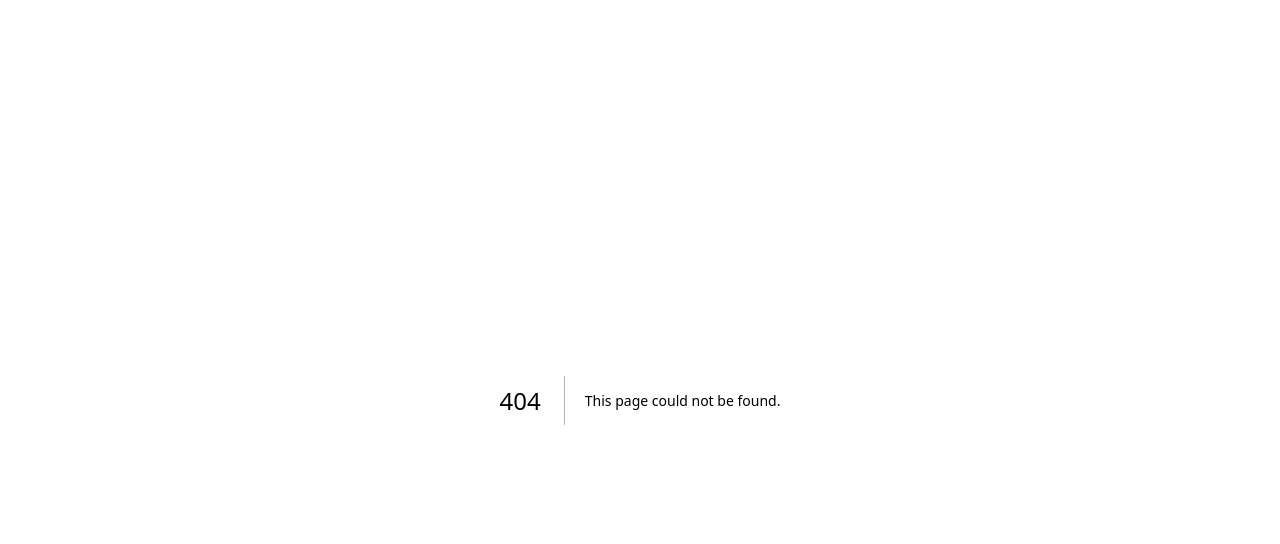
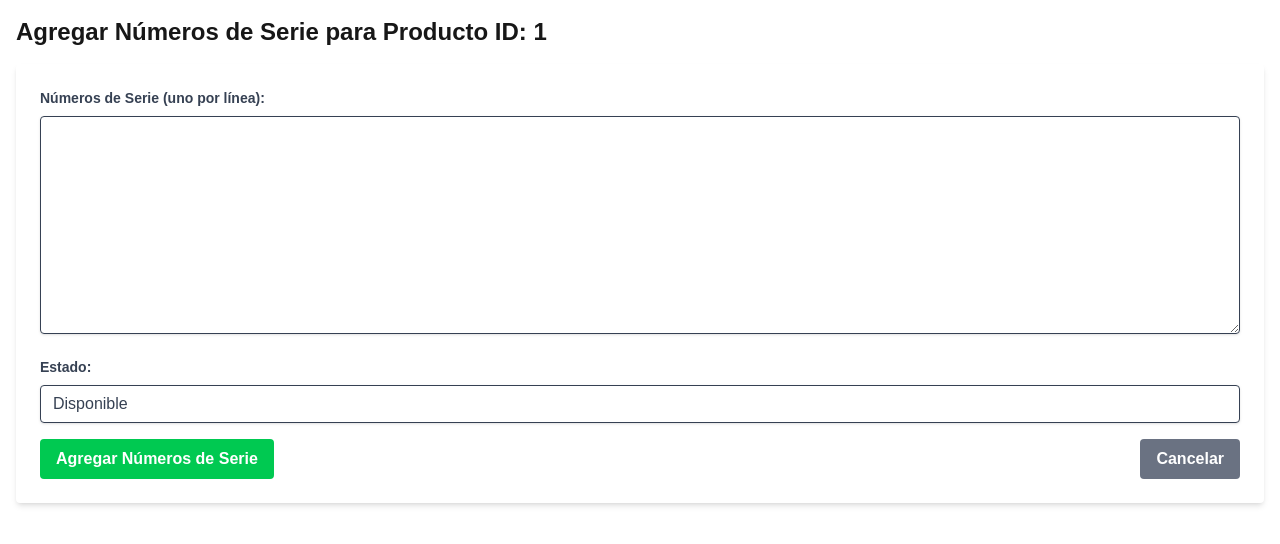
Before and after one commit to EduardoZ35/inventory-att, a Next.js app: page /products/1/add-detail in a window 1280 px wide. Before the commit this address had no page. Shown: the top 544 px of the page. Built offline with nearby package versions, Linux system fonts and the light colour scheme; no server answers.

Commit message:
pagina_productos_detalle

```diff
--- /dev/null
+++ b/src/app/products/[id]/add-detail/page.tsx
@@ -0,0 +1,113 @@
+"use client";
+
+import { useState } from 'react';
+import { supabase } from '@/lib/supabaseClient';
+import { useParams, useRouter } from 'next/navigation';
+
+export default function AddProductDetailPage() {
+  const { id } = useParams();
+  const router = useRouter();
+  const [serialNumbers, setSerialNumbers] = useState('');
+  const [status, setStatus] = useState('available'); // Estado por defecto
+  const [loading, setLoading] = useState(false);
+  const [error, setError] = useState<string | null>(null);
+  const [success, setSuccess] = useState<string | null>(null);
+
+  const handleSubmit = async (e: React.FormEvent) => {
+    e.preventDefault();
+    setLoading(true);
+    setError(null);
+    setSuccess(null);
+
+    if (!id) {
+      setError('ID de producto no proporcionado.');
+      setLoading(false);
+      return;
+    }
+
+    const serials = serialNumbers.split('\n').map(s => s.trim()).filter(s => s !== '');
+
+    if (serials.length === 0) {
+      setError('Por favor, introduce al menos un número de serie.');
+      setLoading(false);
+      return;
+    }
+
+    const productDetailsToInsert = serials.map(serial_number => ({
+      product_id: parseInt(id as string),
+      serial_number,
+      status,
+    }));
+
+    try {
+      const { error } = await supabase
+        .from('product_detail')
+        .insert(productDetailsToInsert)
+        .select();
+
+      if (error) {
+        throw error;
+      }
+
+      setSuccess(`Se agregaron ${productDetailsToInsert.length} números de serie exitosamente!`);
+      setSerialNumbers('');
+      setStatus('available');
+      router.push(`/products/${id}`); // Redirigir a la página de detalles del producto
+    } catch (err: unknown) {
+      setError((err as Error).message);
+    } finally {
+      setLoading(false);
+    }
+  };
+
+  return (
+    <div className="container mx-auto p-4">
+      <h1 className="text-2xl font-bold mb-4">Agregar Números de Serie para Producto ID: {id}</h1>
+      <form onSubmit={handleSubmit} className="bg-white p-6 rounded shadow-md">
+        <div className="mb-4">
+          <label htmlFor="serialNumbers" className="block text-gray-700 text-sm font-bold mb-2">Números de Serie (uno por línea):</label>
+          <textarea
+            id="serialNumbers"
+            value={serialNumbers}
+            onChange={(e) => setSerialNumbers(e.target.value)}
+            className="shadow appearance-none border rounded w-full py-2 px-3 text-gray-700 leading-tight focus:outline-none focus:shadow-outline"
+            rows={10}
+            required
+          ></textarea>
+        </div>
+        <div className="mb-4">
+          <label htmlFor="status" className="block text-gray-700 text-sm font-bold mb-2">Estado:</label>
+          <select
+            id="status"
+            value={status}
+            onChange={(e) => setStatus(e.target.value)}
+            className="shadow appearance-none border rounded w-full py-2 px-3 text-gray-700 leading-tight focus:outline-none focus:shadow-outline"
+          >
+            <option value="available">Disponible</option>
+            <option value="assigned">Asignado</option>
+            <option value="defective">Defectuoso</option>
+            <option value="in_repair">En Reparación</option>
+          </select>
+        </div>
+        <div className="flex items-center justify-between">
+          <button
+            type="submit"
+            className="bg-green-500 hover:bg-green-700 text-white font-bold py-2 px-4 rounded focus:outline-none focus:shadow-outline"
+            disabled={loading}
+          >
+            {loading ? 'Agregando...' : 'Agregar Números de Serie'}
+          </button>
+          <button
+            type="button"
+            onClick={() => router.push(`/products/${id}`)}
+            className="bg-gray-500 hover:bg-gray-700 text-white font-bold py-2 px-4 rounded focus:outline-none focus:shadow-outline"
+          >
+            Cancelar
+          </button>
+        </div>
+        {error && <p className="text-red-500 text-xs italic mt-4">Error: {error}</p>}
+        {success && <p className="text-green-500 text-xs italic mt-4">{success}</p>}
+      </form>
+    </div>
+  );
+}
--- a/src/app/products/[id]/page.tsx
+++ b/src/app/products/[id]/page.tsx
@@ -9,7 +9,6 @@ interface Product {
   name: string;
   description: string;
   price: number;
-  stock: number;
 }
 
 export default function ProductDetailsPage() {
@@ -25,7 +24,7 @@ export default function ProductDetailsPage() {
         try {
           const { data, error } = await supabase
             .from('products')
-            .select('*')
+            .select('id, name, description, price')
             .eq('id', id)
             .single();
 
@@ -63,7 +62,6 @@ export default function ProductDetailsPage() {
         <p><strong>Nombre:</strong> {product.name}</p>
         <p><strong>Descripción:</strong> {product.description}</p>
         <p><strong>Precio:</strong> {product.price}</p>
-        <p><strong>Stock:</strong> {product.stock}</p>
         <p><strong>ID:</strong> {product.id}</p>
         <div className="flex space-x-4 mt-4">
           <button
@@ -71,6 +69,12 @@ export default function ProductDetailsPage() {
             className="bg-yellow-500 hover:bg-yellow-700 text-white font-bold py-2 px-4 rounded"
           >
             Editar Producto
+          </button>
+          <button
+            onClick={() => router.push(`/products/${product.id}/add-detail`)}
+            className="bg-green-500 hover:bg-green-700 text-white font-bold py-2 px-4 rounded"
+          >
+            Agregar Números de Serie
           </button>
           <button
             onClick={() => router.push('/products')}
--- a/src/app/products/add/page.tsx
+++ b/src/app/products/add/page.tsx
@@ -8,7 +8,6 @@ export default function AddProductPage() {
   const [name, setName] = useState('');
   const [description, setDescription] = useState('');
   const [price, setPrice] = useState<number>(0);
-  const [stock, setStock] = useState<number>(0);
   const [loading, setLoading] = useState(false);
   const [error, setError] = useState<string | null>(null);
   const [success, setSuccess] = useState<string | null>(null);
@@ -23,7 +22,7 @@ export default function AddProductPage() {
     try {
       const { error } = await supabase
         .from('products')
-        .insert([{ name, description, price, stock }])
+        .insert([{ name, description, price }])
         .select();
 
       if (error) {
@@ -34,7 +33,6 @@ export default function AddProductPage() {
       setName('');
       setDescription('');
       setPrice(0);
-      setStock(0);
       router.push('/products'); // Redirigir a la lista de productos
     } catch (err: unknown) {
       setError((err as Error).message);
@@ -69,24 +67,13 @@ export default function AddProductPage() {
             required
           ></textarea>
         </div>
-        <div className="mb-4">
+        <div className="mb-6">
           <label htmlFor="price" className="block text-gray-700 text-sm font-bold mb-2">Precio:</label>
           <input
             type="number"
             id="price"
             value={price}
             onChange={(e) => setPrice(parseFloat(e.target.value))}
-            className="shadow appearance-none border rounded w-full py-2 px-3 text-gray-700 leading-tight focus:outline-none focus:shadow-outline"
-            required
-          />
-        </div>
-        <div className="mb-6">
-          <label htmlFor="stock" className="block text-gray-700 text-sm font-bold mb-2">Stock:</label>
-          <input
-            type="number"
-            id="stock"
-            value={stock}
-            onChange={(e) => setStock(parseInt(e.target.value))}
             className="shadow appearance-none border rounded w-full py-2 px-3 text-gray-700 leading-tight focus:outline-none focus:shadow-outline"
             required
           />
--- a/src/app/products/edit/[id]/page.tsx
+++ b/src/app/products/edit/[id]/page.tsx
@@ -9,7 +9,6 @@ interface Product {
   name: string;
   description: string;
   price: number;
-  stock: number;
 }
 
 export default function EditProductPage() {
@@ -19,7 +18,6 @@ export default function EditProductPage() {
   const [name, setName] = useState('');
   const [description, setDescription] = useState('');
   const [price, setPrice] = useState<number>(0);
-  const [stock, setStock] = useState<number>(0);
   const [loading, setLoading] = useState(true);
   const [submitting, setSubmitting] = useState(false);
   const [error, setError] = useState<string | null>(null);
@@ -31,7 +29,7 @@ export default function EditProductPage() {
         try {
           const { data, error } = await supabase
             .from('products')
-            .select('*')
+            .select('id, name, description, price')
             .eq('id', id)
             .single();
 
@@ -43,7 +41,6 @@ export default function EditProductPage() {
           setName(data.name);
           setDescription(data.description);
           setPrice(data.price);
-          setStock(data.stock);
         } catch (err: unknown) {
           setError((err as Error).message);
         } finally {
@@ -63,7 +60,7 @@ export default function EditProductPage() {
     try {
       const { error } = await supabase
         .from('products')
-        .update({ name, description, price, stock })
+        .update({ name, description, price })
         .eq('id', id);
 
       if (error) {
@@ -117,24 +114,13 @@ export default function EditProductPage() {
             required
           ></textarea>
         </div>
-        <div className="mb-4">
+        <div className="mb-6">
           <label htmlFor="price" className="block text-gray-700 text-sm font-bold mb-2">Precio:</label>
           <input
             type="number"
             id="price"
             value={price}
             onChange={(e) => setPrice(parseFloat(e.target.value))}
-            className="shadow appearance-none border rounded w-full py-2 px-3 text-gray-700 leading-tight focus:outline-none focus:shadow-outline"
-            required
-          />
-        </div>
-        <div className="mb-6">
-          <label htmlFor="stock" className="block text-gray-700 text-sm font-bold mb-2">Stock:</label>
-          <input
-            type="number"
-            id="stock"
-            value={stock}
-            onChange={(e) => setStock(parseInt(e.target.value))}
             className="shadow appearance-none border rounded w-full py-2 px-3 text-gray-700 leading-tight focus:outline-none focus:shadow-outline"
             required
           />
--- a/src/app/products/page.tsx
+++ b/src/app/products/page.tsx
@@ -9,7 +9,6 @@ interface Product {
   name: string;
   description: string;
   price: number;
-  stock: number;
 }
 
 export default function ProductsPage() {
@@ -24,7 +23,7 @@ export default function ProductsPage() {
       setLoading(true);
       setError(null);
       try {
-        let query = supabase.from('products').select('id, name, description, price, stock');
+        let query = supabase.from('products').select('id, name, description, price');
 
         if (searchTerm) {
           query = query.or(`name.ilike.%${searchTerm}%,description.ilike.%${searchTerm}%`);
@@ -84,7 +83,6 @@ export default function ProductsPage() {
                 <th className="py-2 px-4 border-b text-left">Nombre</th>
                 <th className="py-2 px-4 border-b text-left">Descripción</th>
                 <th className="py-2 px-4 border-b text-left">Precio</th>
-                <th className="py-2 px-4 border-b text-left">Stock</th>
               </tr>
             </thead>
             <tbody>
@@ -95,7 +93,6 @@ export default function ProductsPage() {
                   <td className="py-2 px-4 border-b">{product.name}</td>
                   <td className="py-2 px-4 border-b">{product.description}</td>
                   <td className="py-2 px-4 border-b">{product.price}</td>
-                  <td className="py-2 px-4 border-b">{product.stock}</td>
                 </tr>
               ))}
             </tbody>
```
